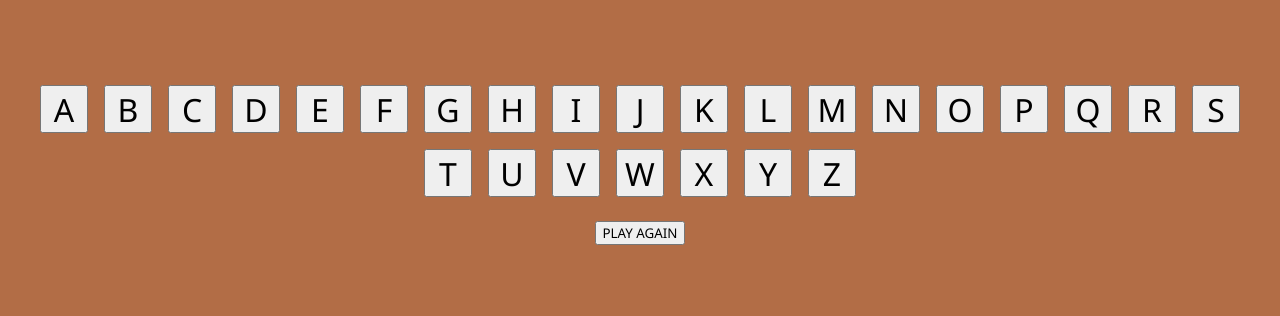
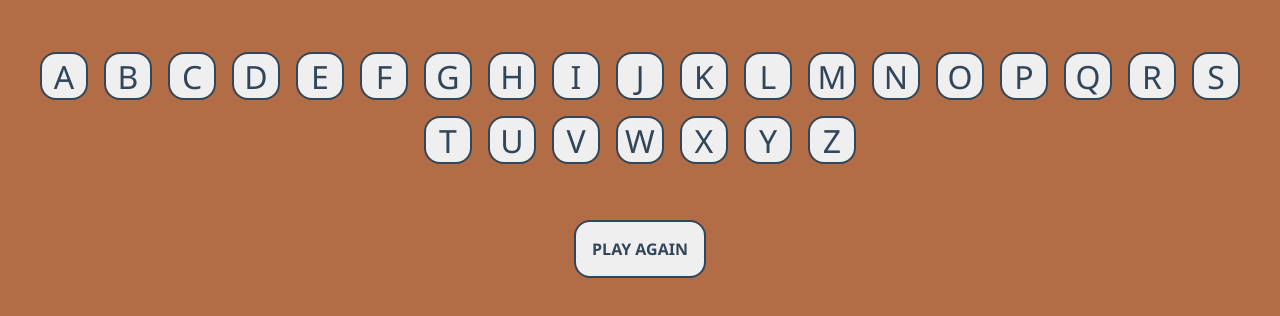
Before and after one commit to MidKnight92/hangman, a plain HTML site: page index.html in a window 1280 px wide. Shown: the part 360-676 px from the top of the page. Drawn offline with Linux system fonts and the light colour scheme.

Commit message:
Add CSS to Hover sudoclass

```diff
--- a/css/main.css
+++ b/css/main.css
@@ -56,8 +56,35 @@ section button {
     font-size: 4vmin;
     width: 6vmin;
     height: 6vmin;
+    border: .3vmin solid var(--dark-blue);
+    color: var(--dark-blue);
+    border-radius: 2vmin;
+    outline: none;
+    cursor: pointer;
 }
 
 #msg {
     font-size: 4vmin;
 }
+
+#replay {
+    font-size: 2vmin;
+    font-weight: bold;
+    padding: 2vmin;
+    margin-top: 4vmin;
+    border: .3vmin solid var(--dark-blue);
+    color: var(--dark-blue);
+    border-radius: 2vmin;
+    outline: none;
+    cursor: pointer;
+}
+
+#replay:hover {
+    background-color: var(--dark-red);
+    color: var(--font-color);
+}
+
+section button:hover {
+    background-color: var(--dark-red);
+    color: var(--font-color);
+}
```
